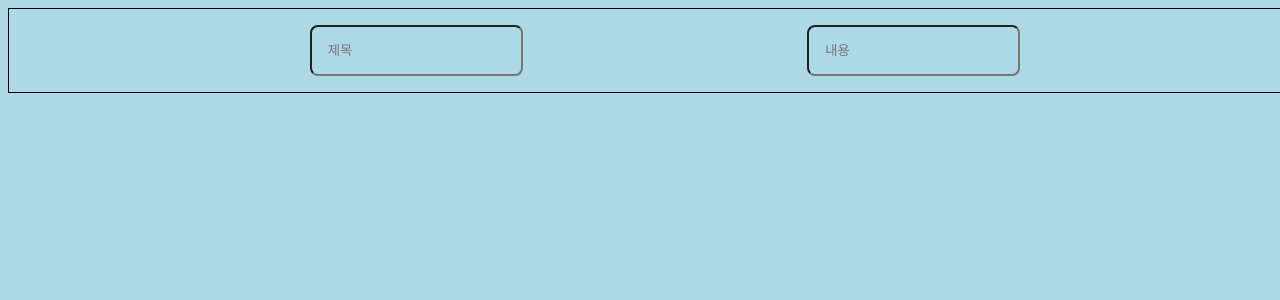
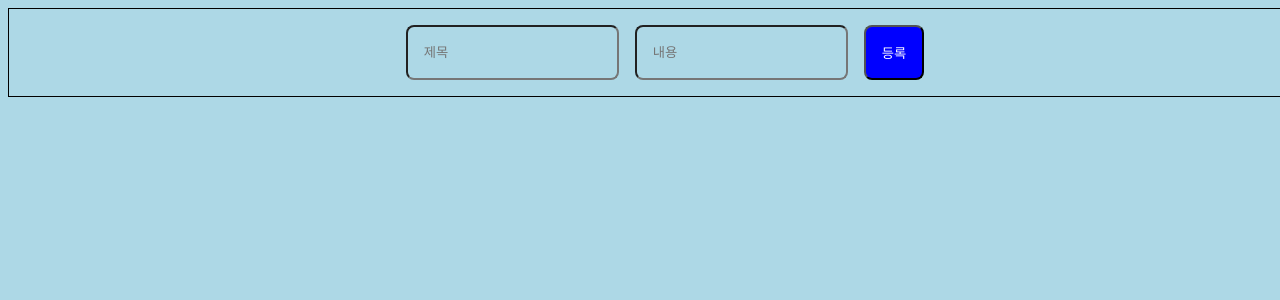
Before and after one commit to DecidedCard/blog, a Next.js app: page / in a window 1280 px wide. Shown: the top 300 px of the page. Built offline with nearby package versions, Linux system fonts and the light colour scheme.

Commit message:
[Test] - react-hook-form onSubmit 함수 테스트

```diff
--- a/src/app/page.tsx
+++ b/src/app/page.tsx
@@ -1,6 +1,6 @@
 "use client";
 
-import { useForm } from "react-hook-form";
+import { useForm, SubmitHandler } from "react-hook-form";
 
 import styles from "@/styles/page.module.scss";
 
@@ -10,14 +10,21 @@ export interface Post {
 }
 
 export default function Home() {
-  const { register, watch } = useForm<Post>();
+  const { register, watch, handleSubmit } = useForm<Post>();
 
   console.log(watch());
 
+  const onSubmitHandler: SubmitHandler<Post> = (data) => {
+    console.log(data);
+  };
+
   return (
     <div className={styles.test}>
-      <input type="text" placeholder="제목" {...register("title")} />
-      <input type="text" placeholder="내용" {...register("comment")} />
+      <form onSubmit={handleSubmit(onSubmitHandler)}>
+        <input type="text" placeholder="제목" {...register("title")} />
+        <input type="text" placeholder="내용" {...register("comment")} />
+        <button type="submit">등록</button>
+      </form>
     </div>
   );
 }
--- a/src/styles/page.module.scss
+++ b/src/styles/page.module.scss
@@ -1,9 +1,13 @@
 .test {
-  display: flex;
-  justify-content: space-evenly;
   padding: 1rem;
   width: 100%;
   border: 1px solid black;
+
+  form {
+    display: flex;
+    justify-content: center;
+    gap: 1rem;
+  }
 
   input {
     padding: 1rem;
@@ -11,4 +15,11 @@
     background-color: lightblue;
     outline: none;
   }
+
+  button {
+    padding: 1rem;
+    border-radius: 0.5rem;
+    background-color: blue;
+    color: white;
+  }
 }
```
